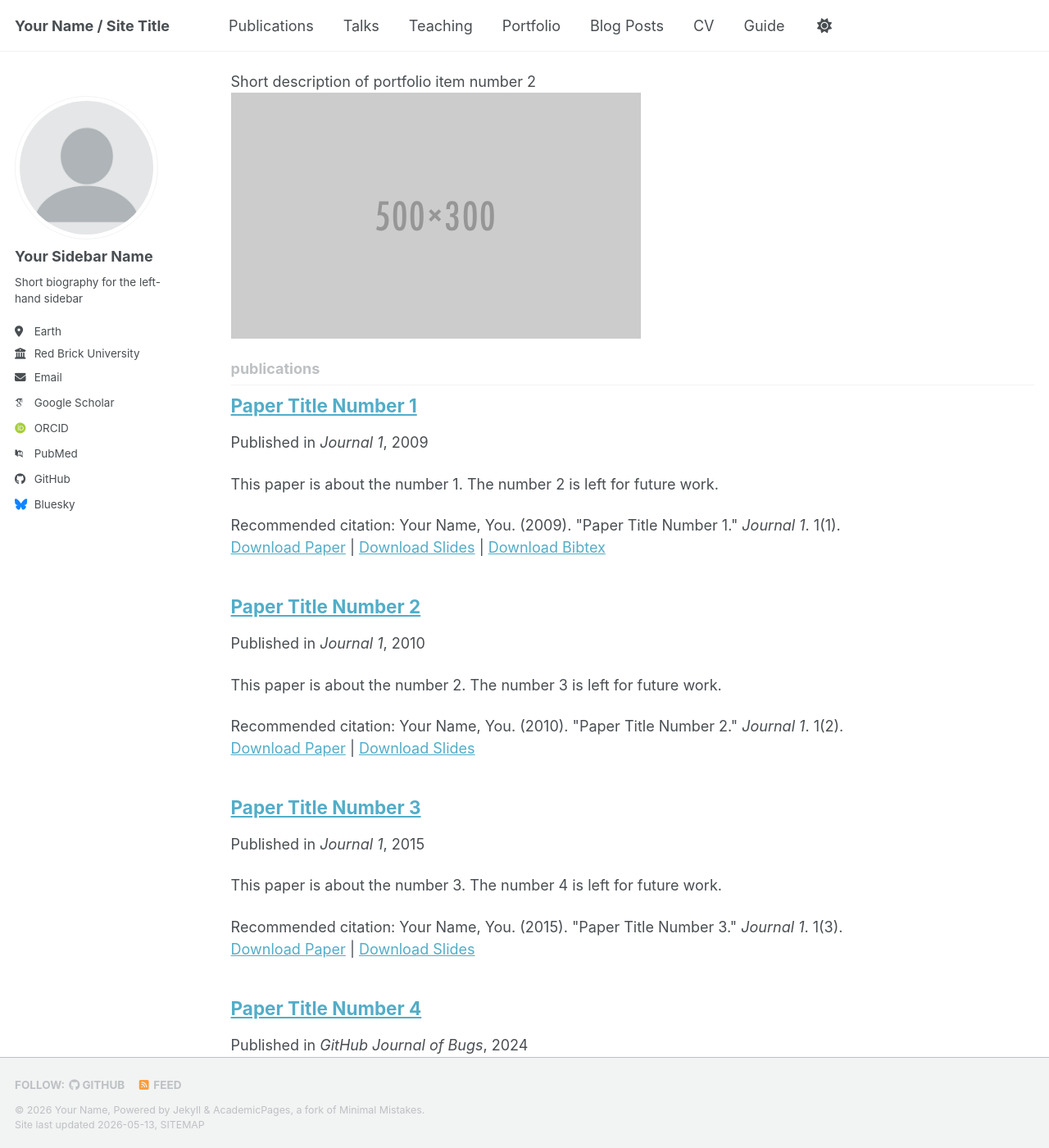
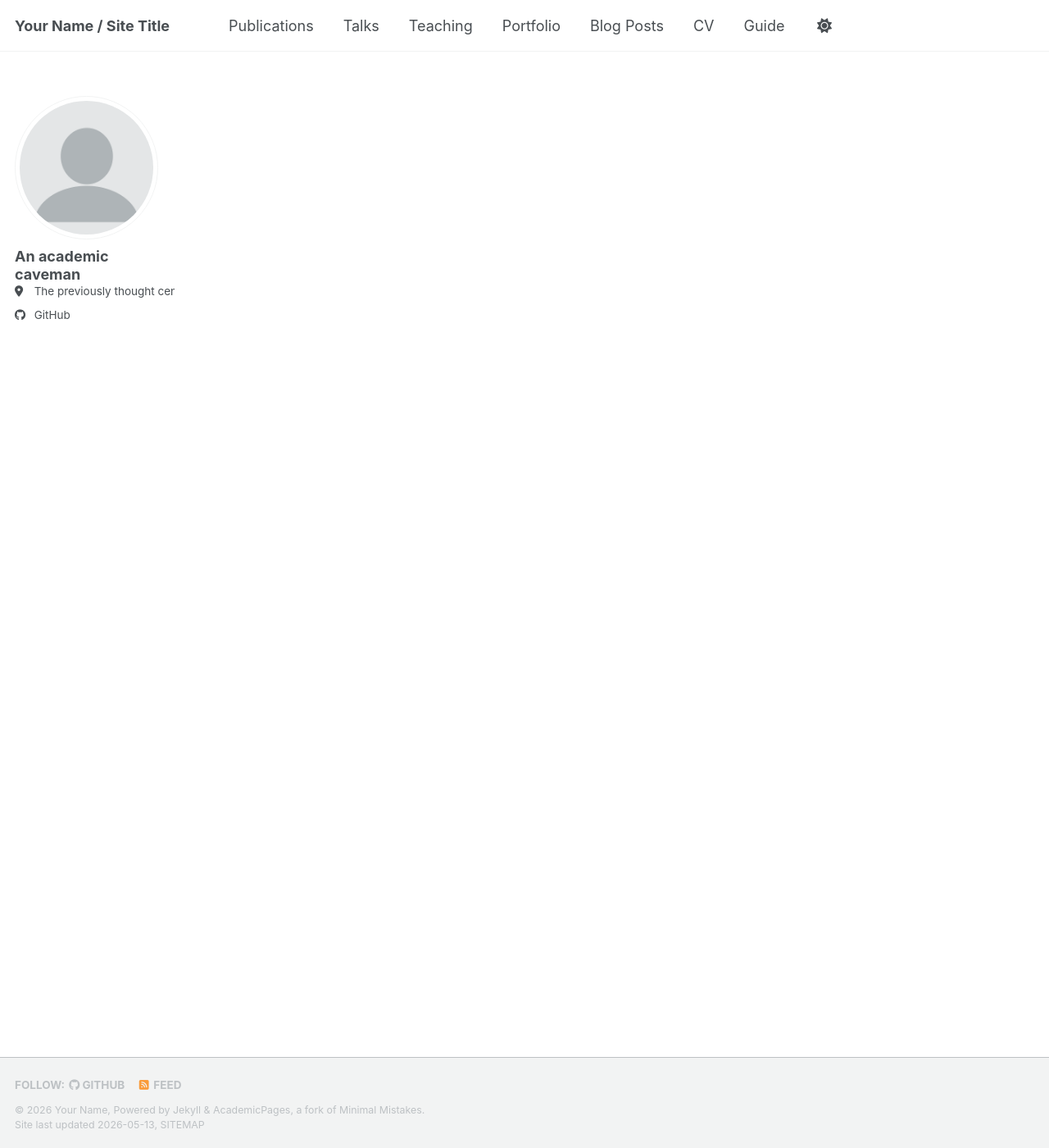
Before and after one commit to v2phc/v2phc.github.io, a Jekyll site: the page built from _pages/collection-archive.html, in a window 1280 px wide and 1400 px high, scrolled down 672 px. Shown: the whole window at 82% size. Built offline with Jekyll 4.4.1, drawn with Linux system fonts in a browser that asks for light colours; some web fonts are replaced; a script bundle is joined from its source files by our own code; library files that are not in the unit come from our copies; some of the changed text lies outside the part shown.

Commit message:
Configuration file initial setup

```diff
--- a/_config.yml
+++ b/_config.yml
@@ -13,10 +13,10 @@ title                    : "Your Name / Site Title"
 title_separator          : "-"
 name                     : &name "Your Name"
 description              : &description "Your Name's academic portfolio"   # Update this with a general description of your site, this is the default if not overridden by a page
-url                      : https://academicpages.github.io # The base hostname & protocol for your site e.g. "https://[your GitHub username].github.io",
+url                      : https://v2phc.github.io # The base hostname & protocol for your site e.g. "https://[your GitHub username].github.io",
                                                            # or if you already have some other page hosted on Github then use "https://[your GitHub username].github.io/[Your Repo Name]"
 baseurl                  : "" # the subpath of your site, e.g. "/blog"
-repository               : "academicpages/academicpages.github.io"
+repository               : "v2phc/v2phc.github.io"
 
 # Site Author - The following control what appear as part of the author content on the side bar.
 #               If a field is blank the icon and link will not appear, otherwise it will be shown.
@@ -24,24 +24,24 @@ repository               : "academicpages/academicpages.github.io"
 author:
   # Biographic information
   avatar           : "profile.png"
-  name             : "Your Sidebar Name"
+  name             : "An academic caveman"
   pronouns         : # example: "she/her"
-  bio              : "Short biography for the left-hand sidebar"
-  location         : "Earth"
-  employer         : "Red Brick University"
+  bio              : # "Short biography for the left-hand sidebar"
+  location         : "The previously thought center of our universe"
+  employer         : # "Red Brick University"
   uri              : # URL
-  email            : "none@example.org"
+  email            : # "none@example.org"
 
   # Academic websites
   academia         : # URL
   arxiv            : # URL - Update with the correct link to your profile
-  googlescholar    : "https://scholar.google.com/citations?user=PS_CX0AAAAAJ"
+  googlescholar    : # "https://scholar.google.com/citations?user=PS_CX0AAAAAJ"
   inspire-hep      : # URL
   impactstory      : # URL
-  orcid            : "https://orcid.org/yourorcidurl"
+  orcid            : # "https://orcid.org/yourorcidurl"
   semantic         : # URL
   ssrn             : # URL
-  pubmed           : "https://www.ncbi.nlm.nih.gov/pubmed/?term=john+snow"
+  pubmed           : # "https://www.ncbi.nlm.nih.gov/pubmed/?term=john+snow"
   researchgate     : # URL
   scopus           : # URL
   zotero           : # URL
@@ -57,7 +57,7 @@ author:
 
   # Social media
   artstation       : # Username
-  bluesky          : "bsky.app" # Replace this with you Bluesky username
+  bluesky          : # "bsky.app" # Replace this with you Bluesky username
   facebook         : # Username
   flickr           : # Username
   foursquare       : # Username
@@ -222,16 +222,16 @@ kramdown:
 # These settings control the types of collections used by the template
 collections:
   teaching:
-    output: true
+    output: false
     permalink: /:collection/:path/
   publications:
-    output: true
+    output: false
     permalink: /:collection/:path/
   portfolio:
-    output: true
+    output: false
     permalink: /:collection/:path/
   talks:
-    output: true
+    output: false
     permalink: /:collection/:path/
 
 
```
